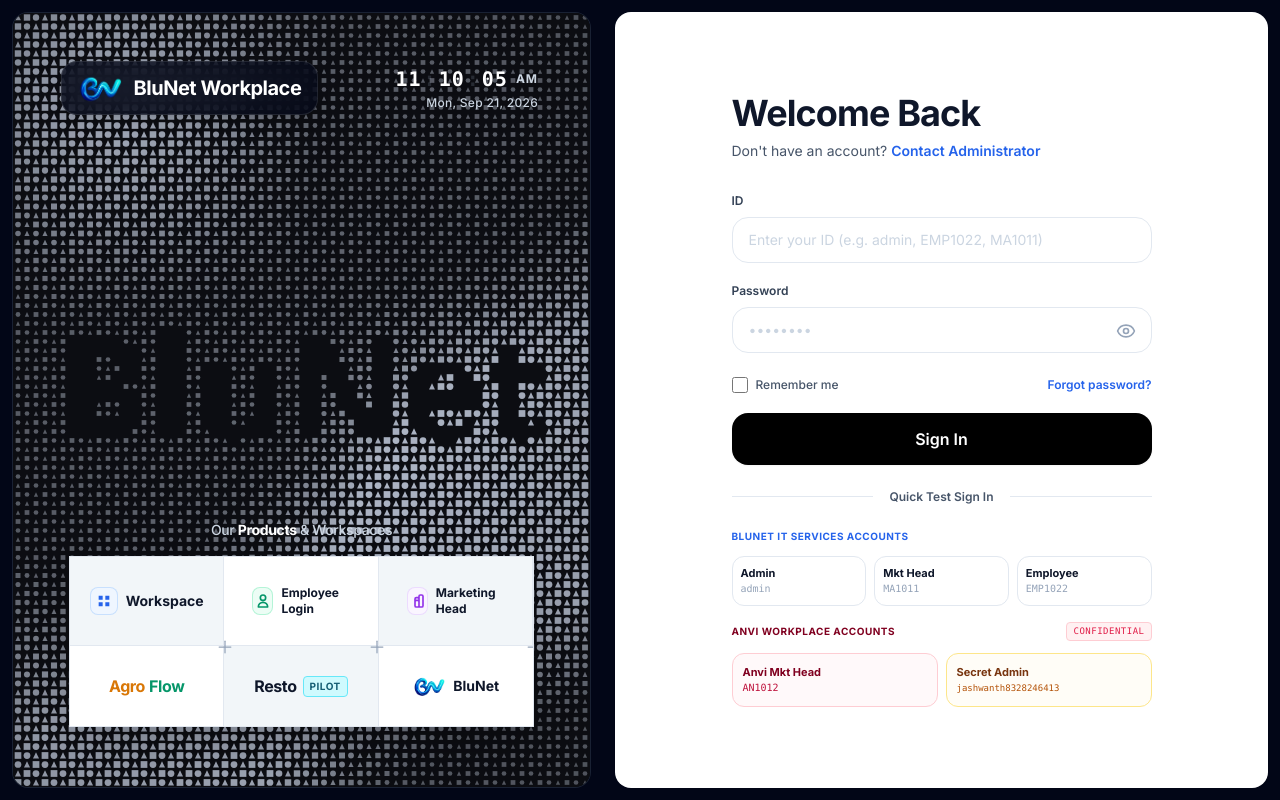
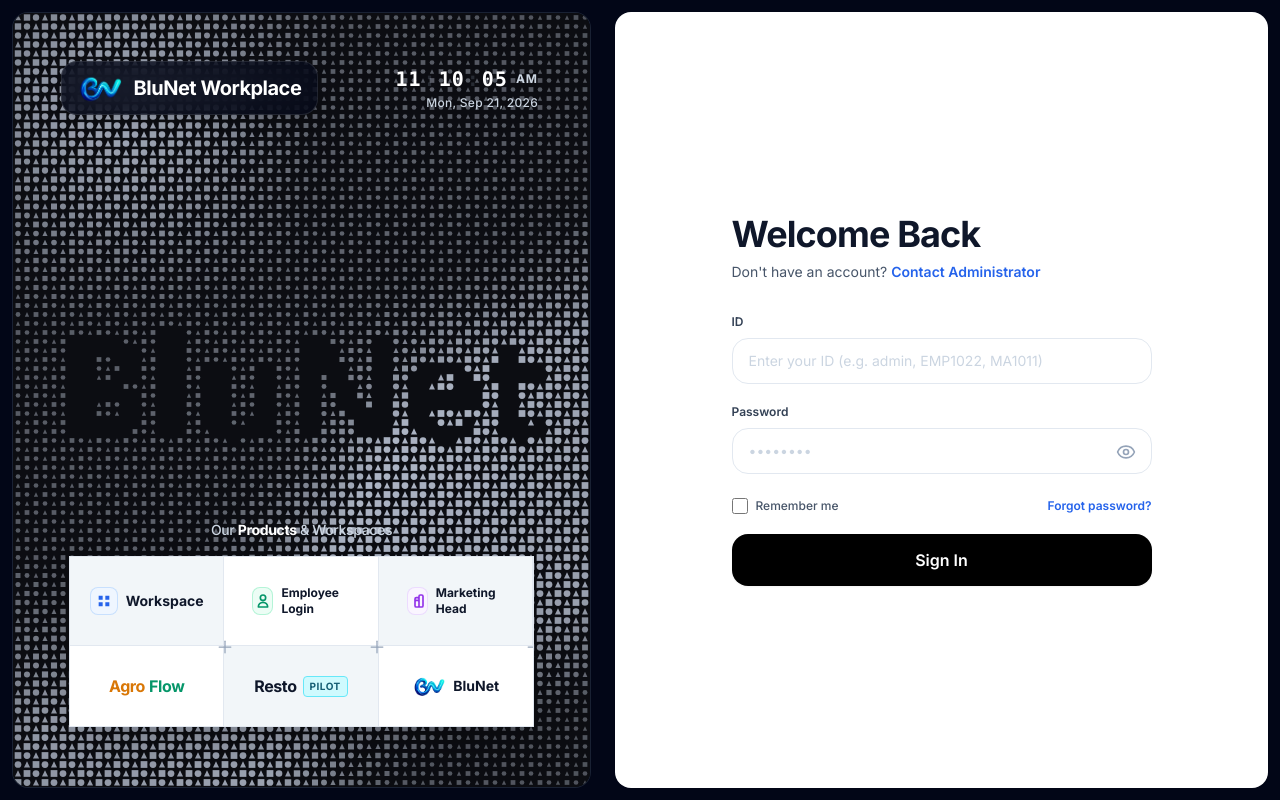
Before and after one commit to jasnav28/Blunet_work_F, a React (Vite) app: page /login in a window 1280 px wide. Built offline with nearby package versions, Linux system fonts and the light colour scheme; no server answers.

Commit message:
first commit

```diff
--- a/src/components/ui/auth-section-2.tsx
+++ b/src/components/ui/auth-section-2.tsx
@@ -320,76 +320,6 @@ function AuthForm() {
         </button>
       </form>
 
-      {/* Divider */}
-      <div className="my-6 flex items-center gap-4 text-xs text-slate-400">
-        <div className="h-px flex-1 bg-slate-200" />
-        <span className="font-semibold text-slate-600">Quick Test Sign In</span>
-        <div className="h-px flex-1 bg-slate-200" />
-      </div>
-
-      {/* BluNet Accounts Section */}
-      <div className="space-y-3">
-        <div className="text-[10px] font-bold tracking-wider text-blue-600 uppercase">
-          BluNet IT Services Accounts
-        </div>
-        <div className="grid grid-cols-3 gap-2 text-xs">
-          <button
-            type="button"
-            onClick={() => fillDemo("admin", "admin123")}
-            className="flex flex-col items-start p-2 bg-white border border-slate-200 hover:border-blue-500 hover:bg-blue-50/40 rounded-xl text-slate-800 transition-all shadow-xs cursor-pointer"
-          >
-            <span className="font-bold text-slate-900 text-[11px]">Admin</span>
-            <span className="text-[10px] text-slate-400 font-mono">admin</span>
-          </button>
-
-          <button
-            type="button"
-            onClick={() => fillDemo("MA1011", "Password#1234")}
-            className="flex flex-col items-start p-2 bg-white border border-slate-200 hover:border-blue-500 hover:bg-blue-50/40 rounded-xl text-slate-800 transition-all shadow-xs cursor-pointer"
-          >
-            <span className="font-bold text-slate-900 text-[11px]">Mkt Head</span>
-            <span className="text-[10px] text-slate-400 font-mono">MA1011</span>
-          </button>
-
-          <button
-            type="button"
-            onClick={() => fillDemo("EMP1022", "Punith#214")}
-            className="flex flex-col items-start p-2 bg-white border border-slate-200 hover:border-blue-500 hover:bg-blue-50/40 rounded-xl text-slate-800 transition-all shadow-xs cursor-pointer"
-          >
-            <span className="font-bold text-slate-900 text-[11px]">Employee</span>
-            <span className="text-[10px] text-slate-400 font-mono">EMP1022</span>
-          </button>
-        </div>
-      </div>
-
-      {/* Anvi Accounts Section */}
-      <div className="space-y-3 mt-4">
-        <div className="text-[10px] font-bold tracking-wider text-[#800020] uppercase flex items-center justify-between">
-          <span>Anvi Workplace Accounts</span>
-          <span className="text-[9px] font-mono font-normal text-rose-600 bg-rose-50 px-1.5 py-0.5 rounded border border-rose-200">
-            CONFIDENTIAL
-          </span>
-        </div>
-        <div className="grid grid-cols-2 gap-2 text-xs">
-          <button
-            type="button"
-            onClick={() => fillDemo("AN1012", "Password#4321")}
-            className="flex flex-col items-start p-2.5 bg-rose-50/40 border border-rose-200 hover:border-[#800020] hover:bg-rose-50 rounded-xl text-slate-800 transition-all shadow-xs cursor-pointer"
-          >
-            <span className="font-bold text-[#800020] text-[11px]">Anvi Mkt Head</span>
-            <span className="text-[10px] text-rose-700 font-mono">AN1012</span>
-          </button>
-
-          <button
-            type="button"
-            onClick={() => fillDemo("jashwanth8328246413", "9398764390")}
-            className="flex flex-col items-start p-2.5 bg-amber-50/40 border border-amber-200 hover:border-amber-500 hover:bg-amber-50 rounded-xl text-slate-800 transition-all shadow-xs cursor-pointer"
-          >
-            <span className="font-bold text-amber-900 text-[11px]">Secret Admin</span>
-            <span className="text-[9px] text-amber-700 font-mono truncate max-w-[120px]">jashwanth8328246413</span>
-          </button>
-        </div>
-      </div>
     </div>
   );
 }
```
